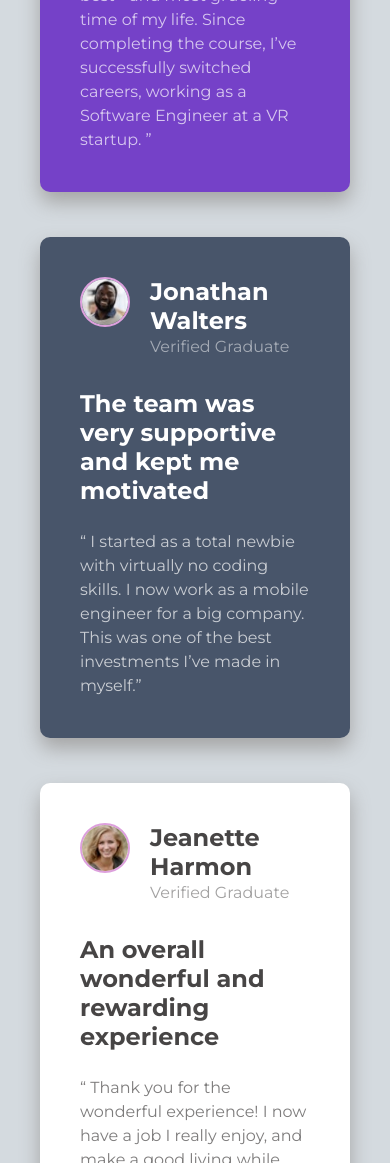
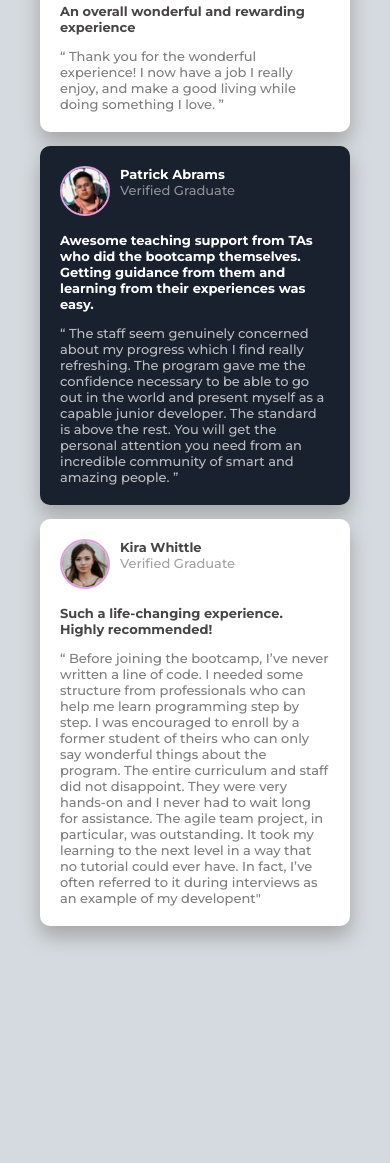
Before and after one commit to thaneeola/testimonials-grid-section-main, a plain HTML site: page index.html in a window 390 px wide. Shown: the part 837-2000 px from the top of the page. After the commit the page ends 1883 px from the top, so only its background shows below. Drawn offline with Linux system fonts and the light colour scheme; a web font is replaced by a local one.

Commit message:
completed

```diff
--- a/index.html
+++ b/index.html
@@ -1,96 +1,127 @@
 <!DOCTYPE html>
 <html lang="en">
   <head>
-  <meta charset="UTF-8">
-  <meta name="viewport" content="width=device-width, initial-scale=1.0"> <!-- displays site properly based on user's device -->
+    <meta charset="UTF-8" />
+    <meta name="viewport" content="width=device-width, initial-scale=1.0" />
+    <!-- displays site properly based on user's device -->
     <style>
-    @import url('https://fonts.googleapis.com/css2?family=Montserrat:ital,wght@0,100..900;1,100..900&family=Reddit+Sans:ital,wght@0,200..900;1,200..900&display=swap');
+      @import url("https://fonts.googleapis.com/css2?family=Montserrat:ital,wght@0,100..900;1,100..900&family=Reddit+Sans:ital,wght@0,200..900;1,200..900&display=swap");
     </style>
-  <link rel="icon" type="image/png" sizes="32x32" href="./images/favicon-32x32.png">
+    <link
+      rel="icon"
+      type="image/png"
+      sizes="32x32"
+      href="./images/favicon-32x32.png"
+    />
 
     <title>Frontend Mentor | [Challenge Name Here]</title>
-<link rel="stylesheet" href="style.css">
-
+    <link rel="stylesheet" href="style.css" />
   </head>
   <body>
     <header>
       <section class="purple">
         <div class="image">
-      <img class="profile-image" src="./images/image-daniel.jpg">
+          <img class="profile-image" src="./images/image-daniel.jpg" />
           <div>
             <h2>Daniel Clifford</h2>
             <p class="title">Verified Graduate</p>
           </div>
         </div>
-      <h1>I received a job offer mid-course, and the subjects I learned were current, if not more so,
-      in the company I joined. I honestly feel I got every penny’s worth.</h1>
+        <h3>
+          I received a job offer mid-course, and the subjects I learned were
+          current, if not more so, in the company I joined. I honestly feel I
+          got every penny’s worth.
+        </h3>
 
-      <p>“ I was an EMT for many years before I joined the bootcamp. I’ve been looking to make a
-      transition and have heard some people who had an amazing experience here. I signed up
-      for the free intro course and found it incredibly fun! I enrolled shortly thereafter.
-      The next 12 weeks was the best - and most grueling - time of my life. Since completing
-      the course, I’ve successfully switched careers, working as a Software Engineer at a VR startup. ”</p>
+        <p>
+          “ I was an EMT for many years before I joined the bootcamp. I’ve been
+          looking to make a transition and have heard some people who had an
+          amazing experience here. I signed up for the free intro course and
+          found it incredibly fun! I enrolled shortly thereafter. The next 12
+          weeks was the best - and most grueling - time of my life. Since
+          completing the course, I’ve successfully switched careers, working as
+          a Software Engineer at a VR startup. ”
+        </p>
       </section>
 
       <section class="grey">
         <div class="image">
-      <img class="profile-image" src="./images/image-jonathan.jpg">
+          <img class="profile-image" src="./images/image-jonathan.jpg" />
           <div>
             <h2>Jonathan Walters</h2>
             <p class="title">Verified Graduate</p>
-      </div></div>
-      <h1>The team was very supportive and kept me motivated</h1>
+          </div>
+        </div>
+        <h3>The team was very supportive and kept me motivated</h3>
 
-      <p>“ I started as a total newbie with virtually no coding skills. I now work as a mobile engineer
-      for a big company. This was one of the best investments I’ve made in myself.”</p>
+        <p>
+          “ I started as a total newbie with virtually no coding skills. I now
+          work as a mobile engineer for a big company. This was one of the best
+          investments I’ve made in myself.”
+        </p>
       </section>
 
       <section class="white1">
         <div class="image">
-      <img class="profile-image" src="./images/image-jeanette.jpg">
+          <img class="profile-image" src="./images/image-jeanette.jpg" />
           <div>
             <h2>Jeanette Harmon</h2>
             <p class="title">Verified Graduate</p>
-      </div></div>
-      <h1>An overall wonderful and rewarding experience</h1>
+          </div>
+        </div>
+        <h3>An overall wonderful and rewarding experience</h3>
 
-      <p>“ Thank you for the wonderful experience! I now have a job I really enjoy, and make a good living
-      while doing something I love. ”</p>
+        <p>
+          “ Thank you for the wonderful experience! I now have a job I really
+          enjoy, and make a good living while doing something I love. ”
+        </p>
       </section>
 
       <section class="dark">
         <div class="image">
-      <img class="profile-image" src="./images/image-patrick.jpg">
+          <img class="profile-image" src="./images/image-patrick.jpg" />
           <div>
             <h2>Patrick Abrams</h2>
             <p class="title">Verified Graduate</p>
-      </div></div>
-      <h1>Awesome teaching support from TAs who did the bootcamp themselves. Getting guidance from them and
-      learning from their experiences was easy.</h1>
+          </div>
+        </div>
+        <h3>
+          Awesome teaching support from TAs who did the bootcamp themselves.
+          Getting guidance from them and learning from their experiences was
+          easy.
+        </h3>
 
-      <p>“ The staff seem genuinely concerned about my progress which I find really refreshing. The program
-      gave me the confidence necessary to be able to go out in the world and present myself as a capable
-      junior developer. The standard is above the rest. You will get the personal attention you need from
-      an incredible community of smart and amazing people. ”</p>
+        <p>
+          “ The staff seem genuinely concerned about my progress which I find
+          really refreshing. The program gave me the confidence necessary to be
+          able to go out in the world and present myself as a capable junior
+          developer. The standard is above the rest. You will get the personal
+          attention you need from an incredible community of smart and amazing
+          people. ”
+        </p>
       </section>
 
       <section class="white2">
         <div class="image">
-      <img class="profile-image" src="./images/image-kira.jpg">
+          <img class="profile-image" src="./images/image-kira.jpg" />
           <div>
             <h2>Kira Whittle</h2>
             <p class="title">Verified Graduate</p>
-      </div></div>
-      <h1>Such a life-changing experience. Highly recommended!</h1>
+          </div>
+        </div>
+        <h3>Such a life-changing experience. Highly recommended!</h3>
 
-    <p>“ Before joining the bootcamp, I’ve never written a line of code. I needed some structure from
-      professionals who can help me learn programming step by step. I was encouraged to enroll by a former
-      student of theirs who can only say wonderful things about the program. The entire curriculum and staff
-      did not disappoint. They were very hands-on and I never had to wait long for assistance. The agile team
-      project, in particular, was outstanding. It took my learning to the next level in a way that no tutorial
-      could ever have. In fact, I’ve often referred to it during interviews as an example of my developent
-      experience. It certainly helped me land a job as a full-stack developer after receiving multiple offers.
-      100% recommend! ” </p>
+        <p>
+          “ Before joining the bootcamp, I’ve never written a line of code. I
+          needed some structure from professionals who can help me learn
+          programming step by step. I was encouraged to enroll by a former
+          student of theirs who can only say wonderful things about the program.
+          The entire curriculum and staff did not disappoint. They were very
+          hands-on and I never had to wait long for assistance. The agile team
+          project, in particular, was outstanding. It took my learning to the
+          next level in a way that no tutorial could ever have. In fact, I’ve
+          often referred to it during interviews as an example of my developent"
+        </p>
       </section>
     </header>
   </body>
--- a/style.css
+++ b/style.css
@@ -1,106 +1,132 @@
-*{
+* {
   padding: 0;
   margin: 0;
   box-sizing: border-box;
   font-family: "Montserrat", sans-serif;
 }
 
-    body{
+body {
   display: flex;
   justify-content: center;
   align-items: center;
   min-height: 100vh;
   margin: auto;
   color: white;
-    box-shadow: 0 10px 20px rgb(164, 164, 164);
+  /* box-shadow: 0 10px 20px rgb(164, 164, 164); */
   background-color: rgb(212, 218, 223);
 }
 
-header{
+header {
   display: grid;
-    grid-template-rows: 120px 120px 120px 120px 120px 120px;
-    grid-template-columns: 152px 152px 152px 152px 152px 152px 152px 152px;
-    grid-gap: 45px 16px;
-    padding: 90px 10px;
+  grid-template-rows: 100px 100px 100px 100px 100px;
+  grid-template-columns: repeat(8, 100px);
+  grid-gap: 14px;
+  margin-block: 30px;
 }
 
-.image{
+.image {
   display: flex;
   flex-direction: row;
-    gap: 20px;
-    margin-bottom: 30px;
+  gap: 10px;
+  margin-bottom: 16px;
 }
 
-.profile-image{
+.profile-image {
   height: 50px;
   border-radius: 30px;
   border: plum solid 2px;
 }
 
-div{
+div {
   display: flex;
   flex-direction: column;
   align-items: center;
   align-items: start;
 }
 
-.title{
+.title {
+  font-size: 13px;
   opacity: 0.5;
 }
-
-section{
+h2 {
+  font-size: 13px;
+}
+section {
   border-radius: 10px;
-    padding: 40px;
+  padding: 20px;
   box-shadow: 0 10px 20px rgb(164, 164, 164);
 }
 
-h1{
-    margin-bottom: 25px;
+h3 {
+  font-size: 13px;
+  margin-bottom: 13px;
 }
 
-p{
-    line-height: 1.5;
+p {
+  font-size: 13px;
+  font-weight: 500;
   opacity: 0.7;
 }
 
-.purple{
+.purple {
   background-color: hsl(263, 55%, 52%);
-grid-area: 1 / 1 / 4 / 5;
+  grid-area: 1/ 1 / 4/ 5;
   background-image: url("./images/bg-pattern-quotation.svg");
   background-repeat: no-repeat;
+  /* padding-bottom: 20px; */
   background-position: 80% 10%;
 }
 
-.grey{
+.grey {
   grid-area: 1/5/4/7;
-    background-color:  hsl(217, 19%, 35%);
+  background-color: hsl(217, 19%, 35%);
 }
 
-.white1{
-    grid-area: 4/1/7/3;
+.white1 {
+  grid-area: 4/ 1/ 8 / 3;
   color: rgb(71, 69, 69);
   background-color: white;
 }
 
-.dark{
-    grid-area: 4/3/7/7;
+.dark {
+  grid-area: 4/ 3 / 8 / 7;
   background-color: hsl(219, 29%, 14%);
 }
 
-.white2{
-    grid-area: 1/7/7/9;
+.white2 {
+  grid-area: 1 / 7/ 8 / 9;
   color: rgb(71, 69, 69);
   background-color: white;
 }
 
-@media screen and (max-width:1020px) {
-    header{
+@media screen and (max-width: 980px) {
+  header {
+    display: grid;
+    grid-template-rows: 100px 100px 100px 100px 100px 100px 100px 100px;
+    grid-template-columns: repeat(6, 100px);
+  }
+
+  .white2 {
+    grid-area: 4/ 1/ 6 / 7;
+    color: rgb(71, 69, 69);
+    background-color: white;
+  }
+  .white1 {
+    grid-area: 6/1/9/3;
+  }
+  .dark {
+    grid-area: 6/ 3 / 9 / 7;
+    background-color: hsl(219, 29%, 14%);
+  }
+}
+@media screen and (max-width: 706px) {
+  header {
     padding: 90px 40px;
     grid-template-columns: repeat(auto-fill, minmax(50%, 1fr));
     grid-template-rows: minmax(auto, auto);
   }
 
-    section{
+  section {
     grid-column: unset !important;
     grid-row: unset !important;
   }
```
Lines whose indentation alone changed are shown as unchanged.
